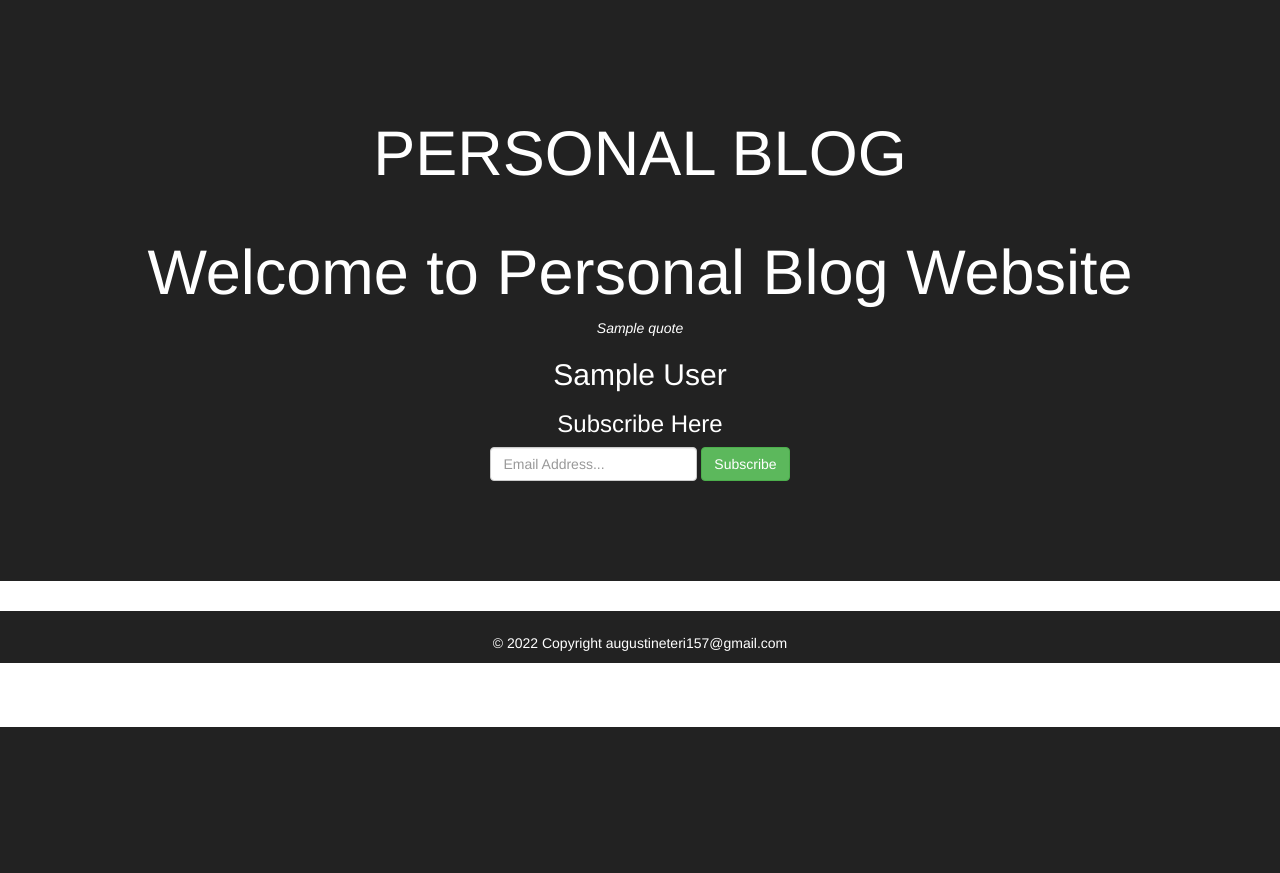
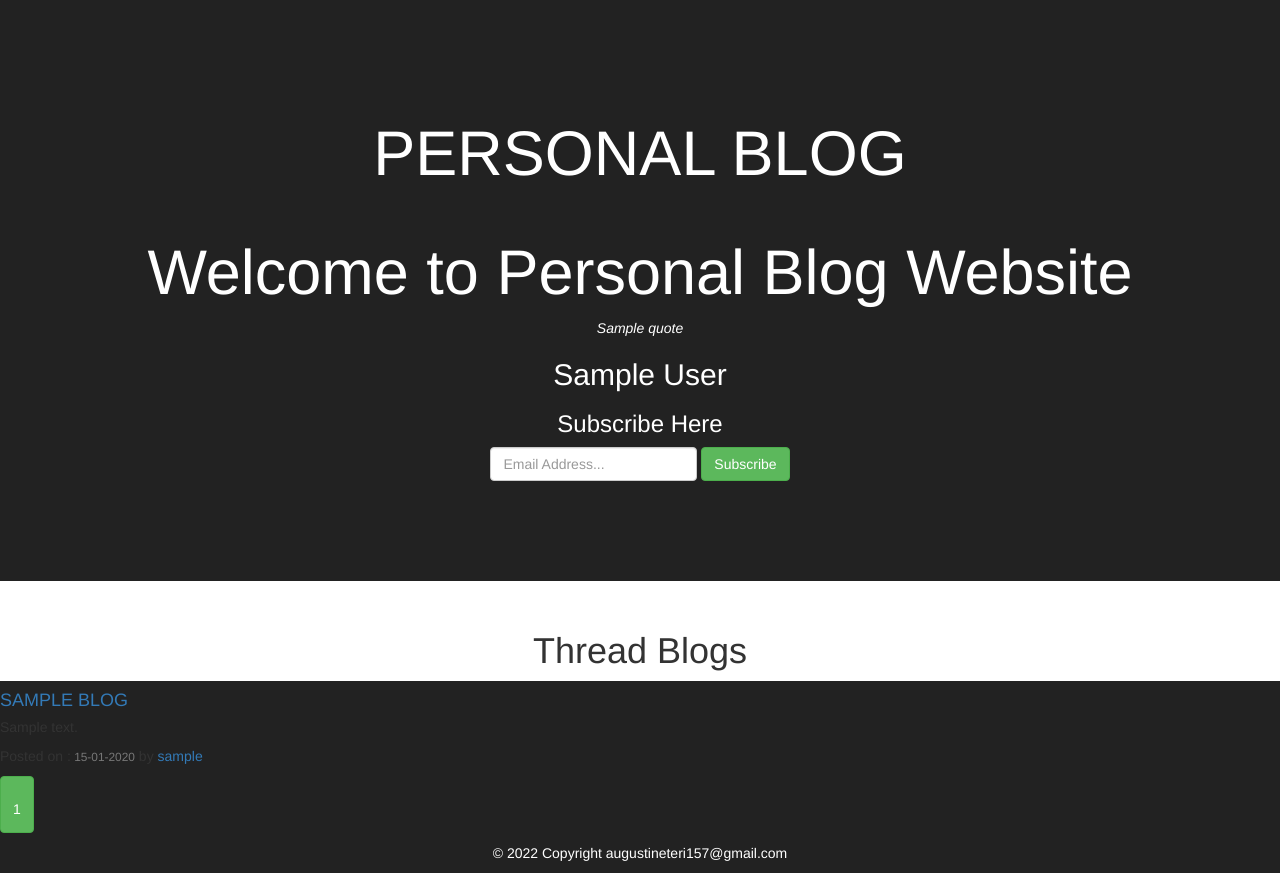
Before and after one commit to Teri11/Personal-Blog, a Flask app: template app/templates/index.html in a window 1280 px wide. Shown: the part 73-946 px from the top of the page. Before the commit the page ends 800 px from the top, so only its background shows below. Run offline with Flask 2, Linux system fonts and the light colour scheme; the template is opened without the code that fills it: most values are stand-ins (such as "Sample title", 1, 10 or a date in 2020); data that the repository does not hold is empty; some libraries are stand-ins or nearby versions.

Commit message:
bulk commit

```diff
--- a/app/templates/index.html
+++ b/app/templates/index.html
@@ -1,3 +1,4 @@
+{% import 'macros.html' as macro %}
 {% extends 'base.html'%}
 
 <!-- Content block -->
@@ -12,6 +13,7 @@
   <div class="container-fluid">
     <div class="banner">
       <h1>Welcome to Personal Blog Website</h1>
+
       <span class="subheading"><i class="fas fa-quote-left"></i> <em class="quote">{{quote.quote}}</em> <i
           class="fas fa-quote-right"></i></span>
       <h2>{{quote.author}}</h2>
@@ -25,12 +27,27 @@
         </div>
       </form>
     </div>
+
   </div>
 </div>
+<div class="row" id="blogsContainer">
+  <h1 style="text-align:center" >Thread Blogs</h1>
 
 
 
+  {% for blog in blogs %}
+  <div class="col-lg-3 col-md-4 col-sm-6 col-xs-12 all-blogs">
+    <div class="">
+      <h4><a href="{{url_for('main.blog',id = blog.id)}}">{{blog.title | upper}}</a></h4>
+      <h5>{{blog.description}}</h5>
+      <p>Posted on :<small class="text-muted mr-2"> {{blog.time.strftime('%d-%m-%Y')}}</small> by <a
+        href="user/{{blog.user.username}}">{{blog.user.username}}</a></p>
+      <p> <a class="btn btn-success" href="{{url_for('main.blog',id = blog.id)}}">{{blog.comment.count()}} <i class="far fa-comments"  style='font-size:30px;'></i></a></p>
 
+    </div>
+  </div>
+
+  {% endfor %}
 
 
 
--- a/config.py
+++ b/config.py
@@ -18,6 +18,7 @@ class Config:
   MAIL_USERNAME = os.environ.get("MAIL_USERNAME")
   MAIL_PASSWORD = os.environ.get("MAIL_PASSWORD")
   #PHOTOS UPLOAD CONFIGURATION
+  url = 'http://quotes.stormconsultancy.co.uk/random.json'
   UPLOADED_PHOTOS_DEST = 'app/static/photos'
   @staticmethod
   def init_app(app):
```
Also changed, not shown: app/main/views.py (+6 -4 lines), app/requests.py (+11 -5 lines), app/templates/macros.html (added).
